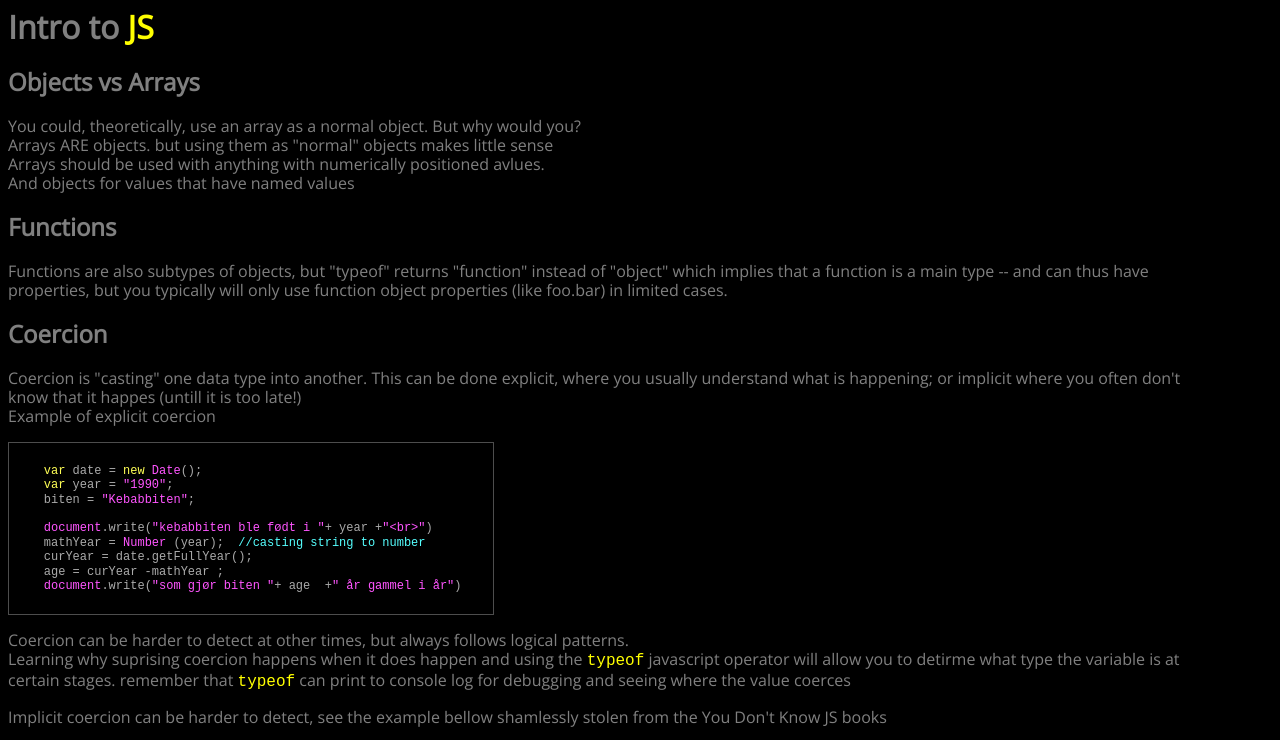
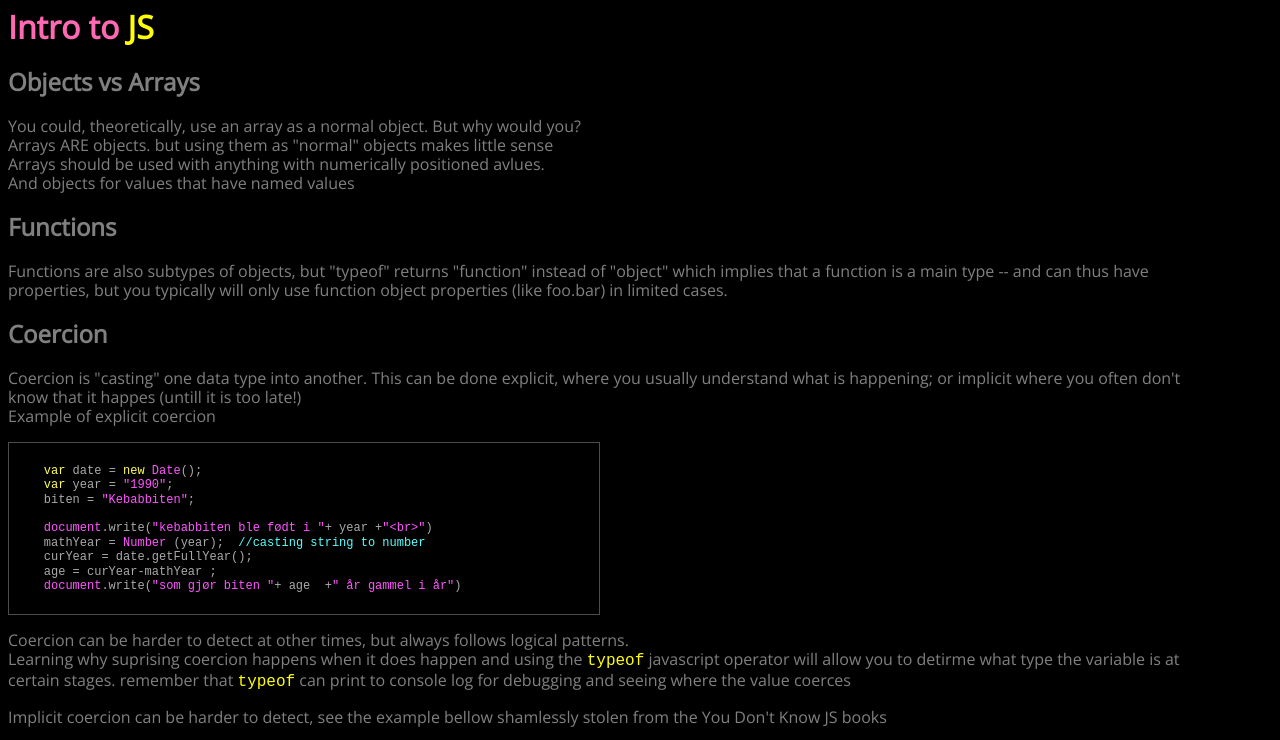
Before and after one commit to AndreasJacobsen/ydkj, a plain HTML site: page index.html in a window 1280 px wide. Shown: the top 740 px of the page. Drawn offline with nearby package versions, Linux system fonts and the light colour scheme.

Commit message:
ENDA mer styling

```diff
--- a/index.html
+++ b/index.html
@@ -16,7 +16,7 @@
 </head>
 <body>
 </body>
-<h1> Intro to <div class="gul">JS </div></h1>
+<h1 id="intro"> Intro to <div class="gul">JS </div></h1>
 <h2>Objects vs Arrays</h2>
 You could, theoretically, use an array as a normal object. But why would you? <br>
 Arrays ARE objects. but using them as "normal" objects makes little sense <br>
@@ -40,14 +40,14 @@ Example of explicit coercion
     document.write("kebabbiten ble født i "+ year +"&lt;br&gt;")
     mathYear = Number (year);  //casting string to number
     curYear = date.getFullYear();
-    age = curYear -mathYear ;
+    age = curYear-mathYear ;
     document.write("som gjør biten "+ age  +" år gammel i år")
     </code></pre>
 
     Coercion can be harder to detect at other times, but always follows logical patterns. <br> Learning why suprising coercion happens when it does happen and using the <code class="gul">typeof</code> javascript operator will allow you to detirme what type the variable is at certain stages.
     remember that <code class="gul">typeof</code> can print to console log for debugging and seeing where the value coerces
     <p>Implicit coercion can be harder to detect, see the example bellow shamlessly stolen from the You Don't Know JS books </p>
-    <pre><code class="JavaScript   codebox">
+    <pre><code class="JavaScript codebox">
     var a = "42";
     var b = a * 1;	// "42" implicitly coerced to 42 here
     a;	 // "42"
--- a/style.css
+++ b/style.css
@@ -13,9 +13,13 @@ body {
     border-color: #ffffff4d;
     border-width: 0.3px;
     font-size: 12px;
-    padding-right: 2em;
+    padding-right: 130px;
 }
 .gul {
     color: yellow;
     display: inline;
 }
+
+#intro {
+    color: hotpink;
+}
```
